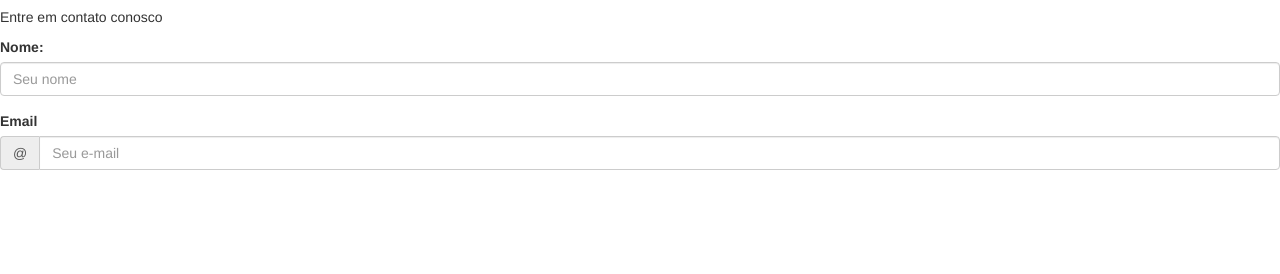
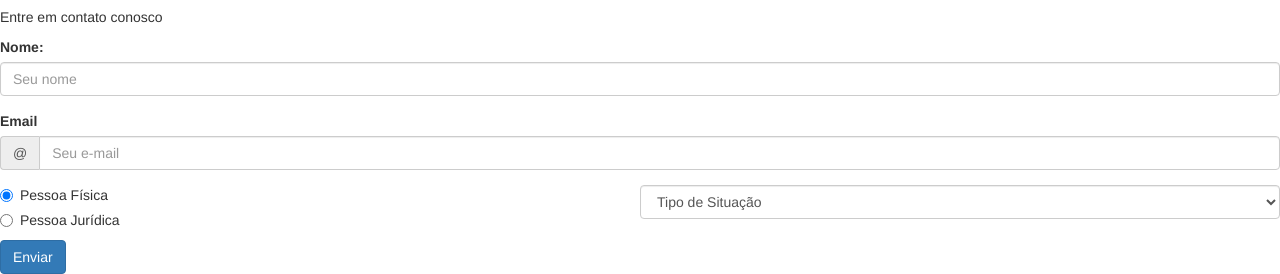
Before and after one commit to Thiagojs11/bootstrap3.3.7-single-page-response, a plain HTML site: page index.html in a window 1280 px wide. Shown: the part 5658-5932 px from the top of the page. Before the commit the page ends 5828 px from the top, so only its background shows below. Drawn offline with Linux system fonts and the light colour scheme.

Commit message:
Finalizing the contact form

```diff
--- a/index.html
+++ b/index.html
@@ -246,8 +246,10 @@
         <iframe
           width="560"
           height="315"
-          src="https://www.youtube.com/embed/i_3Py1Aygel"
+          src="https://www.youtube.com/embed/enXq-C3qzs4"
+          title="YouTube video player"
           frameborder="0"
+          allow="accelerometer; autoplay; clipboard-write; encrypted-media; gyroscope; picture-in-picture"
           allowfullscreen
         ></iframe>
       </div>
@@ -260,16 +262,52 @@
       <form>
         <div class="form-group">
           <label for="contato-name"> Nome:</label>
-          <input class="form-control" id="contato-name" type="text" placeholder="Seu nome"/>
+          <input
+            class="form-control"
+            id="contato-name"
+            type="text"
+            placeholder="Seu nome"
+          />
         </div>
 
         <div class="form-group">
           <label for="contato-email">Email</label>
           <div class="input-group">
             <div class="input-group-addon">@</div>
-            <input type="email" class="form-control" id="contato-email" placeholder="Seu e-mail" />
+            <input
+              type="email"
+              class="form-control"
+              id="contato-email"
+              placeholder="Seu e-mail"
+            />
           </div>
         </div>
+
+        <div class="grupo-radio">
+
+          <div class="radio">
+            <label>
+              <input type="radio" name="tipo-pessoa" checked />
+              Pessoa Física
+            </label>
+          </div>
+
+          <div class="radio">
+            <label>
+              <input type="radio" name="tipo-pessoa" />
+              Pessoa Jurídica
+            </label>
+          </div>
+        </div><!--
+
+        --><select class="contato-select form-control">
+            <option disabled selected>Tipo de Situação</option>
+            <option>Casa</option>
+            <option>Apartamento</option>
+            <option>Mansão</option>
+        </select>
+
+        <button class="btn btn-primary" type="submit">Enviar</button>
       </form>
     </section>
   </body>
```
